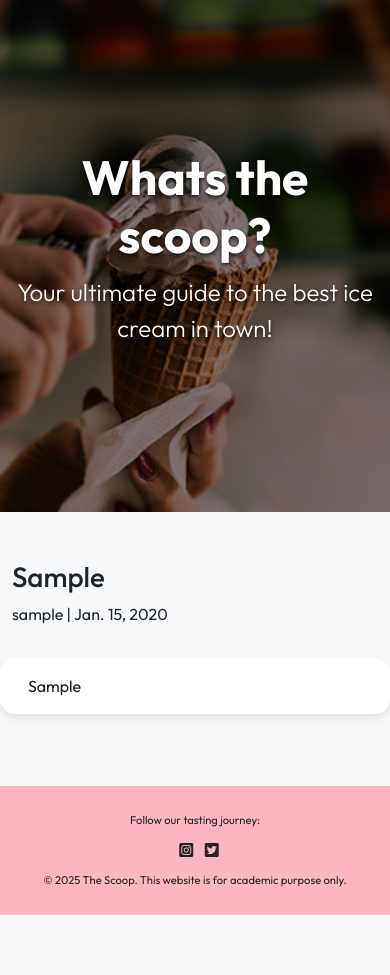
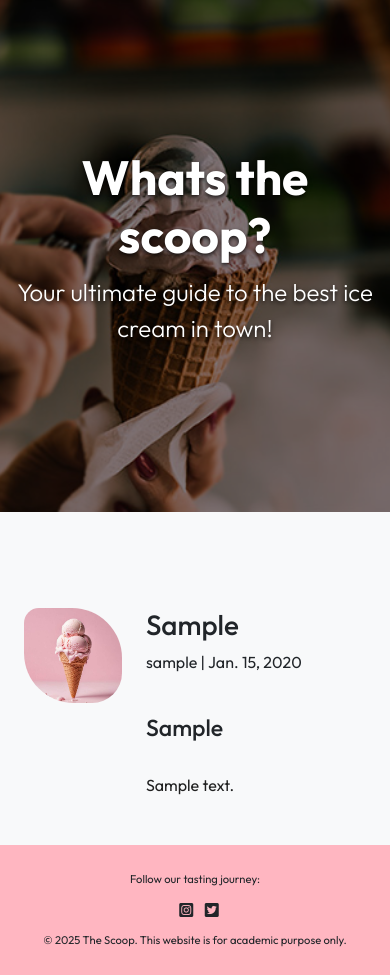
Before and after one commit to SchoemanClaudia/TheScoop, a Django app: a page that uses reviews/templates/reviews/post_detail.html in a window 390 px wide. Shown: the part 99-1074 px from the top of the page. Before the commit the page ends 1014 px from the top, so only its background shows below. Run offline with Django 4.2, Linux system fonts and the light colour scheme; tables that the repository leaves empty hold one stand-in row (values such as "Sample post").

Commit message:
Modify & style post_detail

```diff
--- a/reviews/templates/reviews/post_detail.html
+++ b/reviews/templates/reviews/post_detail.html
@@ -1,28 +1,23 @@
 {% extends 'base.html' %} {% block content %}
 {% load static %}
 
-        <div class="row g-0">
-            <div class="col-md-6 masthead-text">
-                <!-- Review title goes in these h1 tags -->
-                <h1 class="post-title">{{ review.location }}</h1>
+<div class="container mt-5">
+    <div class="row">
+        <div class="post-img col-4 text-center">
+            <img src="{% static 'images/default.jpg' %}" width="100%">
+        </div>
+        <div class="col-8">
+            <!-- Review title goes in these h1 tags -->
+            <h1 class="post-title">{{ review.location }}</h1>
                 <!-- Reviewer details goes before the | the post's created date goes after -->
                 <p class="post-subtitle">{{ review.critic }} | {{ review.created_at }}</p>
-            </div>
-            <div class="d-none d-md-block col-md-6 masthead-image">
-                <img src="{% static 'images/default.jpg' %}" class="scale" alt="placeholder">
-            </div>
-        </div>
-
-    <div class="row">
-        <div class="col card mb-4  mt-3 left  top">
-            <div class="card-body">
-                <!-- The post content goes inside the card-text. -->
-                <!-- Use the | safe filter inside the template tags -->
+                <br>
+                <h3 class="post-subtitle">{{ review.blurb | safe }}</h3>
+                <br>
                 <p class="card-text">
-                    {{ review.blurb | safe }}
-                </p>
-            </div>
+                    {{ review.review | safe }}
         </div>
     </div>
+</div>
 
 {% endblock content %}
--- a/reviews/views.py
+++ b/reviews/views.py
@@ -15,7 +15,7 @@ def post_detail(request, slug):
 
     **Context**
 
-    ``post``
+    ``reviews``
         An instance of :model:`reviews.ScoopReview`.
 
     **Template:**
--- a/static/css/style.css
+++ b/static/css/style.css
@@ -18,8 +18,10 @@ body {
 }
 
 .navbar-nav .nav-link:hover {
-    color: lightpink !important; /* Highlight color on hover/active */
-    background-color: rgba(255, 255, 255, 0.1); /* Slight background hover effect */
+    color: lightpink !important;
+    /* Highlight color on hover/active */
+    background-color: rgba(255, 255, 255, 0.1);
+    /* Slight background hover effect */
     border-radius: 5px;
 }
 
@@ -101,6 +103,10 @@ body {
     background-color: #f8f9fa;
 }
 
+img {
+    border-radius: 15px 50px 30px;
+}
+
 /* Footer */
 footer {
     background-color: lightpink;
```
